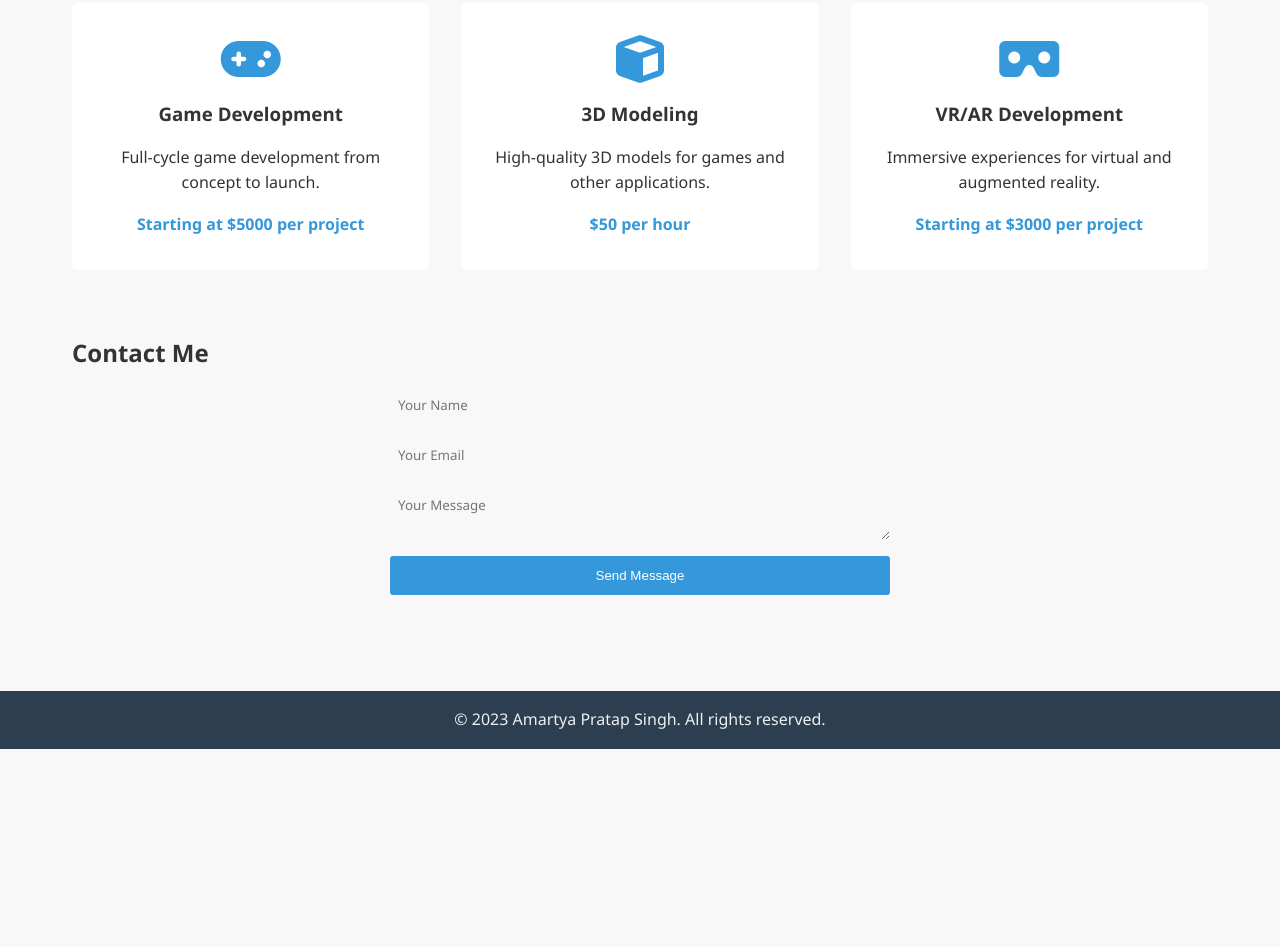
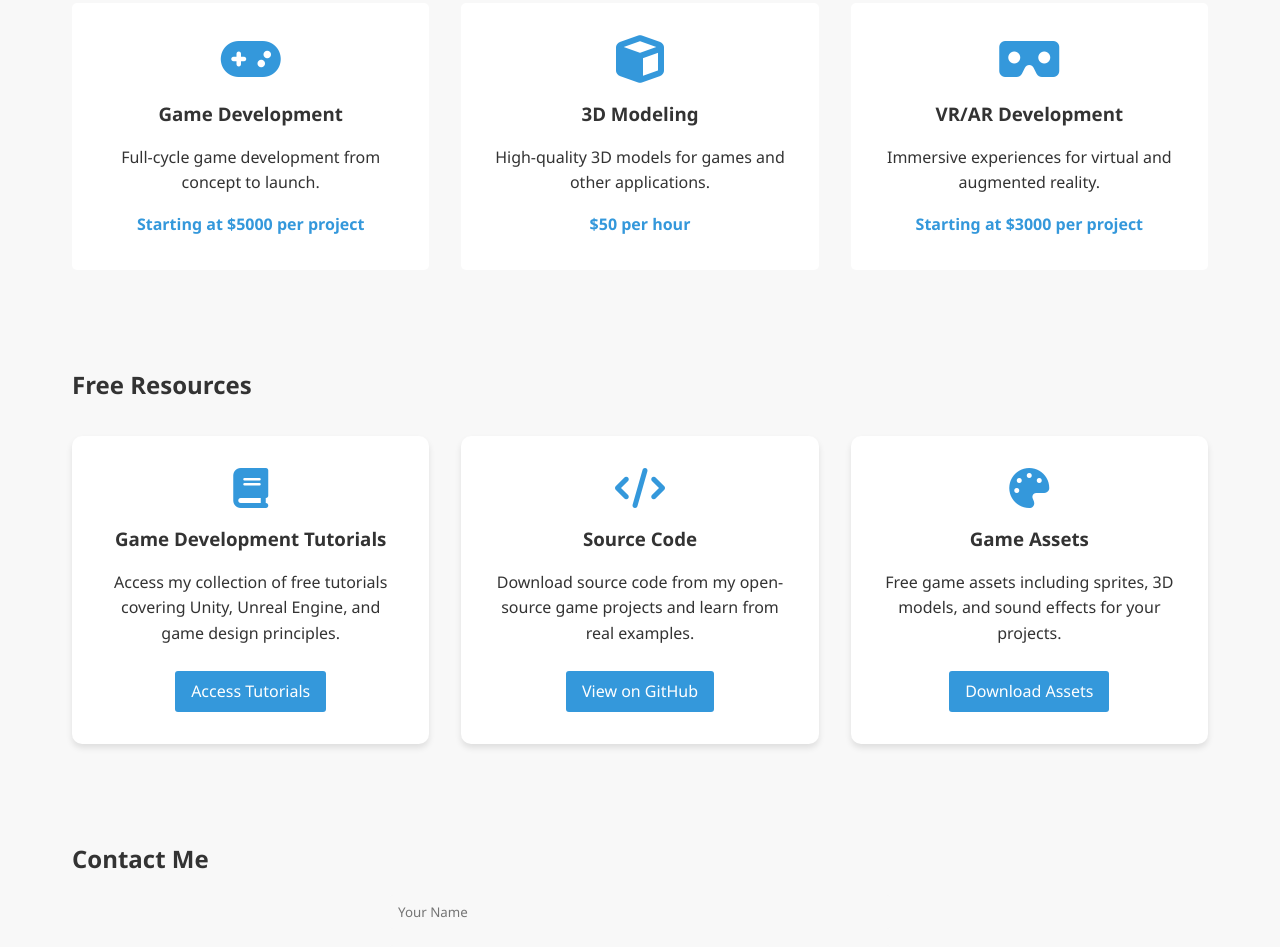
Before and after one commit to Amartyapratapsingh/Amartyapratapsingh.github.io, a plain HTML site: page index.html in a window 1280 px wide. Shown: the part 1853-2800 px from the top of the page. Before the commit the page ends 2602 px from the top, so only its background shows below. Drawn offline with Linux system fonts and the light colour scheme.

Commit message:
Adding new Section  and remove logo

```diff
--- a/index.html
+++ b/index.html
@@ -9,17 +9,13 @@
 </head>
 <body>
     <header>
-        <div class="logo-container">
-            <a href="index.html">
-                <img src="logo.png" alt="Amartya Pratap Singh Logo" class="logo">
-            </a>
-        </div>
         <nav>
             <ul>
                 <li><a href="#home">Home</a></li>
                 <li><a href="#about">About</a></li>
                 <li><a href="#portfolio">Portfolio</a></li>
                 <li><a href="#services">Services</a></li>
+                <li><a href="#free">Free</a></li>
                 <li><a href="#contact">Contact</a></li>
             </ul>
         </nav>
@@ -117,6 +113,30 @@
             </div>
         </section>
 
+        <section id="free">
+            <h2>Free Resources</h2>
+            <div class="free-grid">
+                <div class="free-item">
+                    <i class="fas fa-book"></i>
+                    <h3>Game Development Tutorials</h3>
+                    <p>Access my collection of free tutorials covering Unity, Unreal Engine, and game design principles.</p>
+                    <a href="#" class="btn">Access Tutorials</a>
+                </div>
+                <div class="free-item">
+                    <i class="fas fa-code"></i>
+                    <h3>Source Code</h3>
+                    <p>Download source code from my open-source game projects and learn from real examples.</p>
+                    <a href="https://github.com/Amartyapratapsingh" class="btn">View on GitHub</a>
+                </div>
+                <div class="free-item">
+                    <i class="fas fa-palette"></i>
+                    <h3>Game Assets</h3>
+                    <p>Free game assets including sprites, 3D models, and sound effects for your projects.</p>
+                    <a href="#" class="btn">Download Assets</a>
+                </div>
+            </div>
+        </section>
+
         <section id="contact">
             <h2>Contact Me</h2>
             <form id="contact-form" action="https://formspree.io/f/xoqgwkjv" method="POST">
--- a/styles.css
+++ b/styles.css
@@ -26,20 +26,6 @@ header {
     justify-content: space-between;
     align-items: center;
     padding: 0.5rem 2rem;
-}
-
-.logo-container {
-    flex: 0 0 auto;
-}
-
-.logo {
-    height: 40px;
-    width: auto;
-    transition: transform 0.3s ease;
-}
-
-.logo:hover {
-    transform: scale(1.1);
 }
 
 nav {
@@ -465,22 +451,67 @@ footer {
     }
 }
 
-/* Alternative text-based logo (use if you don't have a logo image) */
-.logo-container a {
-    text-decoration: none;
-    color: var(--header-text);
-    font-size: 1.5rem;
-    font-weight: bold;
-    font-family: 'Arial', sans-serif;
+/* Free section */
+#free {
+    background-color: var(--bg-color);
+    padding: 2rem 0;
 }
 
-.logo-container a span {
-    color: #3498db;
+.free-grid {
+    display: grid;
+    grid-template-columns: repeat(auto-fit, minmax(250px, 1fr));
+    gap: 2rem;
+    margin-top: 2rem;
 }
 
-/* Add this to your HTML instead of the img tag if using text logo */
-<div class="logo-container">
-    <a href="index.html">
-        APS<span>Games</span>
-    </a>
-</div>
+.free-item {
+    background-color: var(--project-bg);
+    padding: 2rem;
+    border-radius: 10px;
+    text-align: center;
+    transition: transform 0.3s ease, box-shadow 0.3s ease;
+    box-shadow: 0 4px 6px var(--project-shadow);
+}
+
+.free-item:hover {
+    transform: translateY(-5px);
+    box-shadow: 0 8px 15px var(--project-shadow);
+}
+
+.free-item i {
+    font-size: 2.5rem;
+    color: #3498db;
+    margin-bottom: 1rem;
+}
+
+.free-item h3 {
+    margin-bottom: 1rem;
+    color: var(--heading-color);
+}
+
+.free-item p {
+    margin-bottom: 1.5rem;
+    color: var(--text-color);
+}
+
+.free-item .btn {
+    display: inline-block;
+    background-color: #3498db;
+    color: #ffffff;
+    padding: 0.5rem 1rem;
+    text-decoration: none;
+    border-radius: 3px;
+    transition: background-color 0.3s ease;
+}
+
+.free-item .btn:hover {
+    background-color: #2980b9;
+}
+
+/* Update responsive styles */
+@media (max-width: 768px) {
+    .free-grid {
+        grid-template-columns: 1fr;
+        padding: 0 1rem;
+    }
+}
```
